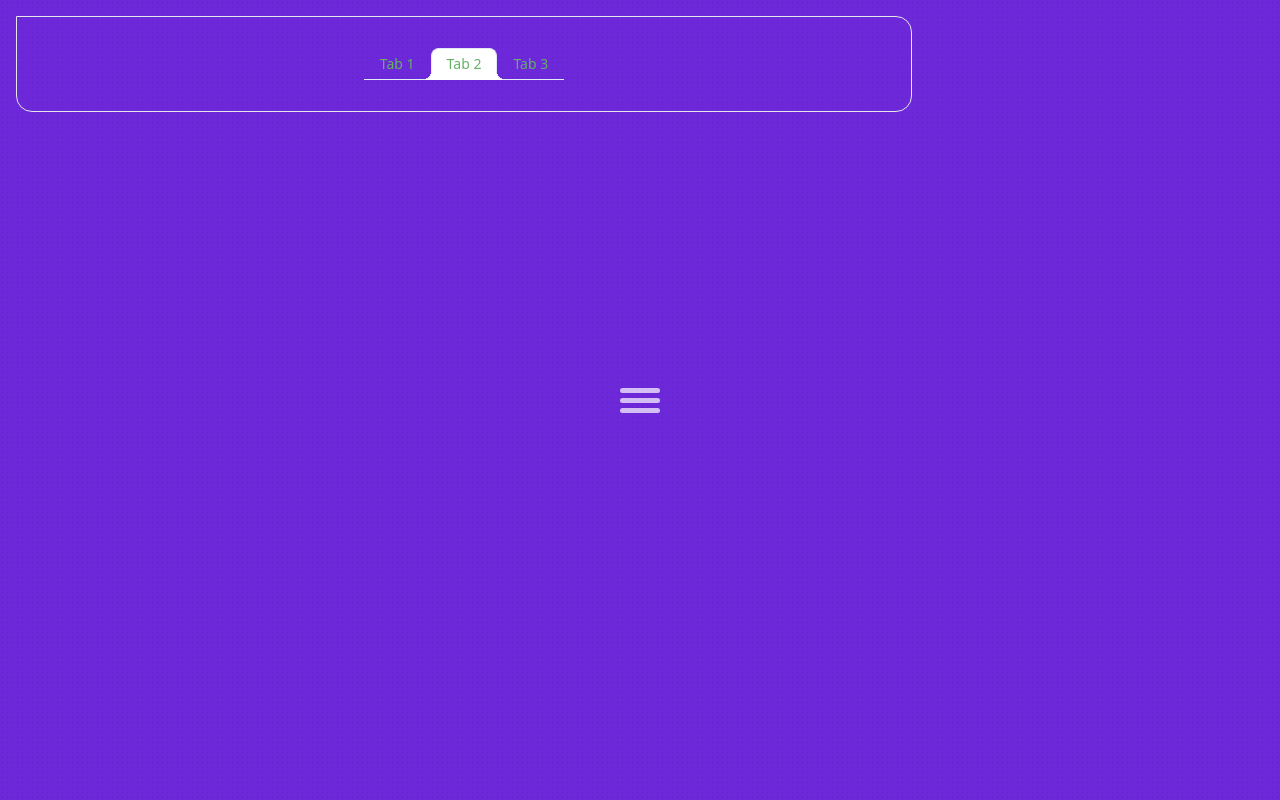
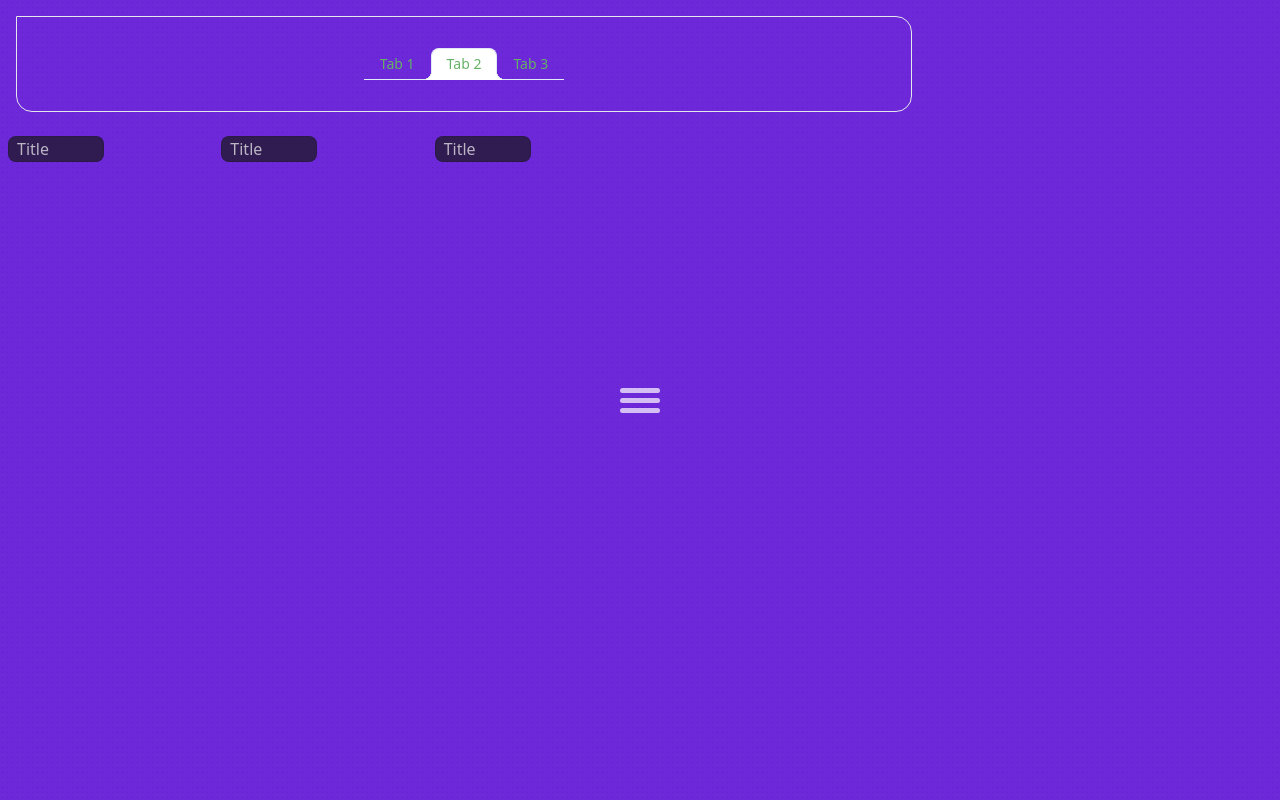
Before and after one commit to maxzz/ui-pie-menu, a React (Vite) app: page / in a window 1280 px wide. Built offline with nearby package versions, Linux system fonts and the light colour scheme.

Commit message:
WIP. grid. add GridPreview component

```diff
--- a/src/App.tsx
+++ b/src/App.tsx
@@ -1,4 +1,5 @@
 import { CSSProperties } from 'react';
+import { GridPreview } from './components/GridPreview';
 import { PieMenu } from './components/PieMenu';
 import { TabsTest } from './components/Tabs';
 
@@ -10,8 +11,9 @@ const styleDots: CSSProperties = { //https://daisyui.com/components/tab
 export function App() {
     return (
         <div className="h-screen bg-violet-700" style={styleDots}>
-            <div className="relative h-full grid grid-rows-2">
+            <div className="relative h-full grid grid-rows-[auto_1fr_1fr]">
                 <TabsTest />
+                <GridPreview />
                 <PieMenu />
             </div>
         </div>
--- /dev/null
+++ b/src/components/GridPreview/index.tsx
@@ -0,0 +1,18 @@
+import React from 'react';
+
+export function GridPreview() {
+    return (
+        <div>
+            <div className="grid grid-cols-[repeat(auto-fill,minmax(200px,1fr))] grid-flow-dense">
+                <div className="mx-2 px-2 w-24 my-2 text-neutral-100/70 bg-neutral-900/70 border-neutral-900/20 border rounded-lg">Title</div>
+                <div className="hidden mx-2 px-2 col-span-full bg-orange-500/90 border-neutral-900/20">Content</div>
+
+                <div className="mx-2 px-2 w-24 my-2 text-neutral-100/70 bg-neutral-900/70 border-neutral-900/20 border rounded-lg">Title</div>
+                <div className="hidden mx-2 px-2 col-span-full bg-orange-500/90 border-neutral-900/20">Content</div>
+
+                <div className="mx-2 px-2 w-24 my-2 text-neutral-100/70 bg-neutral-900/70 border-neutral-900/20 border rounded-lg">Title</div>
+                <div className="hidden mx-2 px-2 col-span-full bg-orange-500/90 border-neutral-900/20">Content</div>
+            </div>
+        </div>
+    );
+}
```
Also changed, not shown: 1 other file (tests, documents, lock files or other folders).
